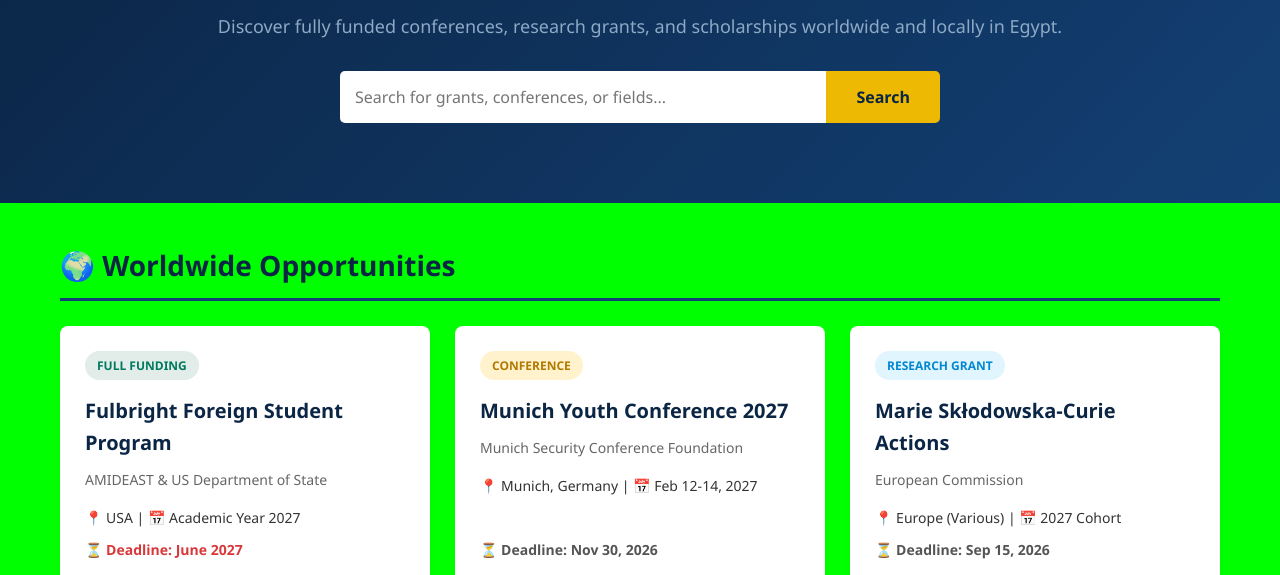
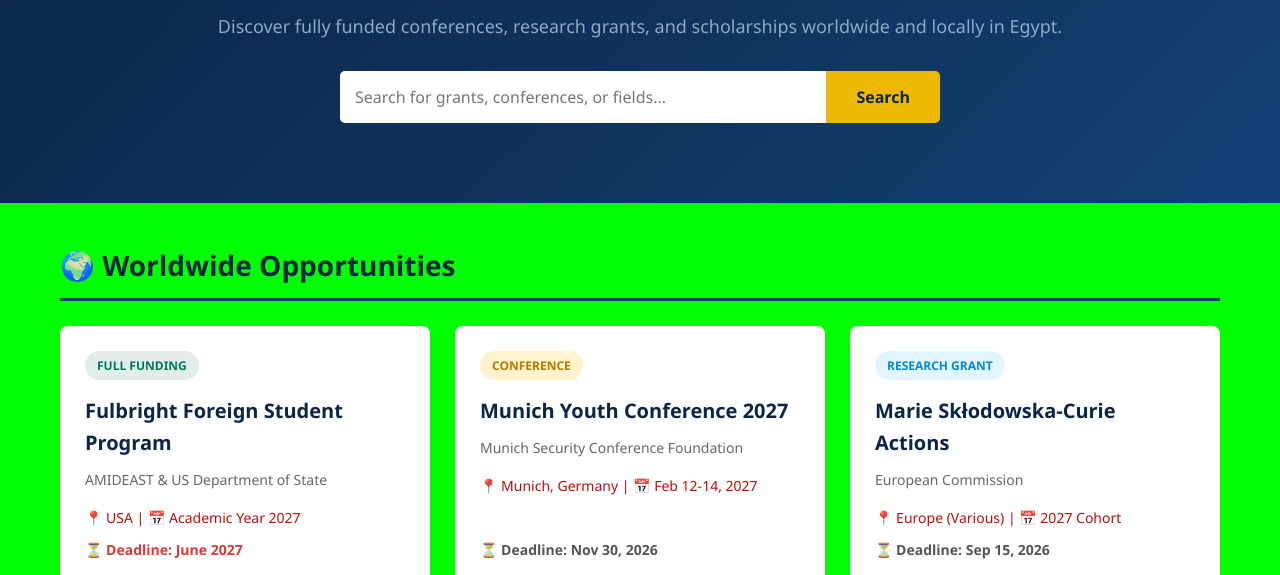
Before and after one commit to jooo-fz1/Academic-Horizon-OPPORTUNITIE, a plain HTML site: page index.html in a window 1280 px wide. Shown: the part 225-800 px from the top of the page. Drawn offline with Linux system fonts and the light colour scheme.

Commit message:
edit in some colors

```diff
--- a/style.css
+++ b/style.css
@@ -8,7 +8,7 @@
 
 body {
     background-color: #00FF00;
-    color: #333;
+    color: #c10c0c;
     line-height: 1.6;
 }
 
```
